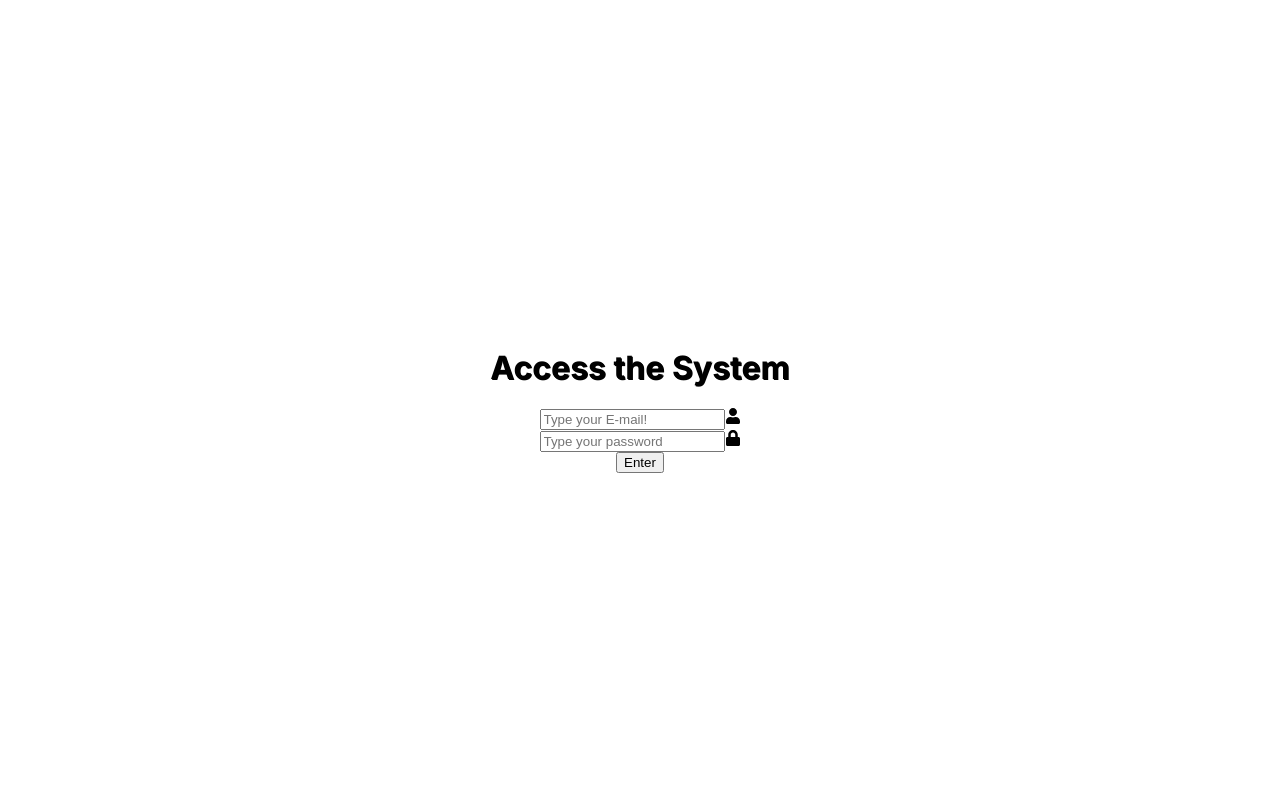
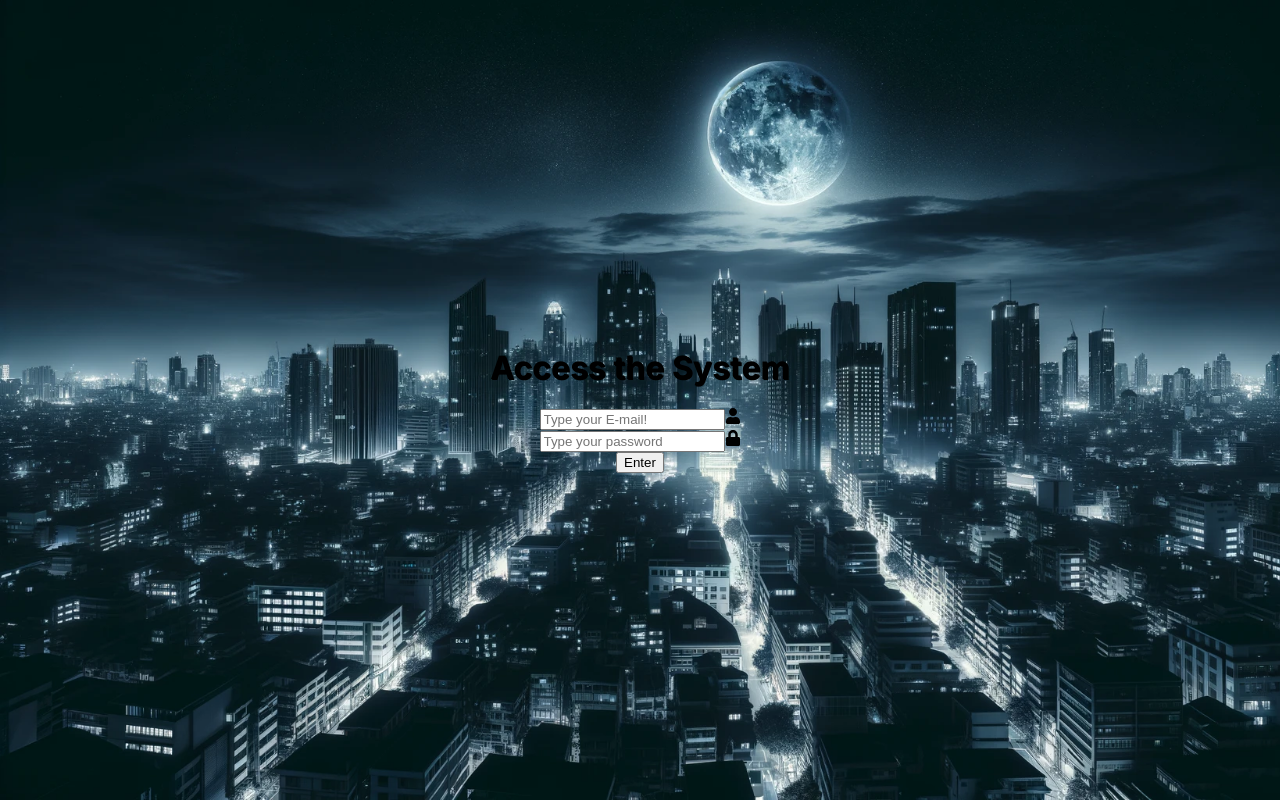
Before and after one commit to annamarcomini/react19, a Next.js app in the folder next-auth/: page / in a window 1280 px wide. Built offline with nearby package versions, Linux system fonts and the light colour scheme.

Commit message:
style: bg image added

```diff
--- a/next-auth/app/page.module.css
+++ b/next-auth/app/page.module.css
@@ -5,4 +5,6 @@
   align-items: center;
   justify-content: center;
   min-height: 100vh;
+  background-image: url("assets/bg.webp");
+  background-size: cover;
 }
```
